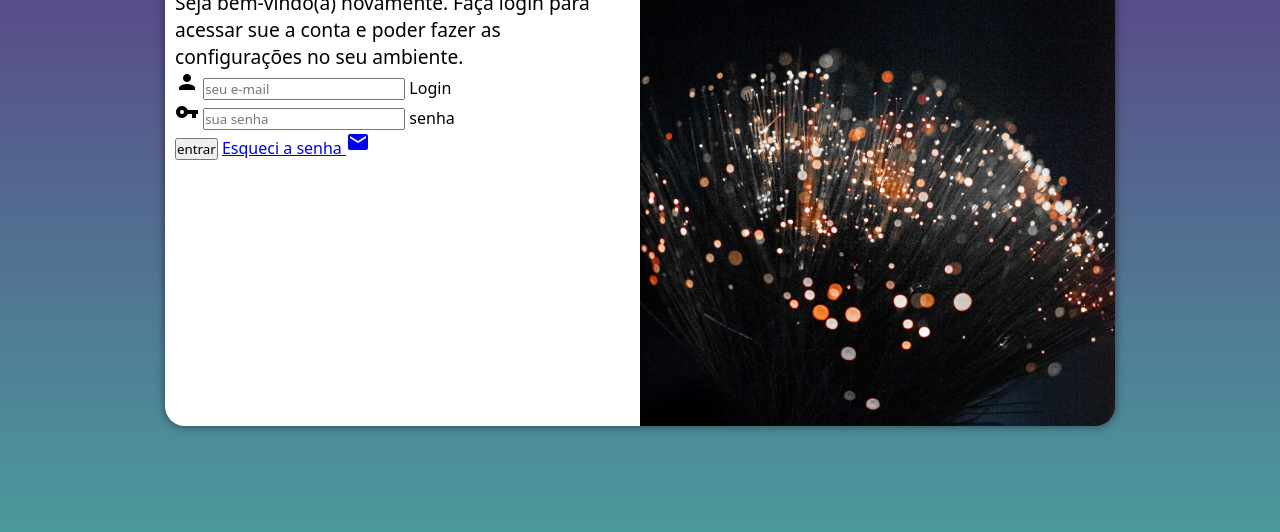
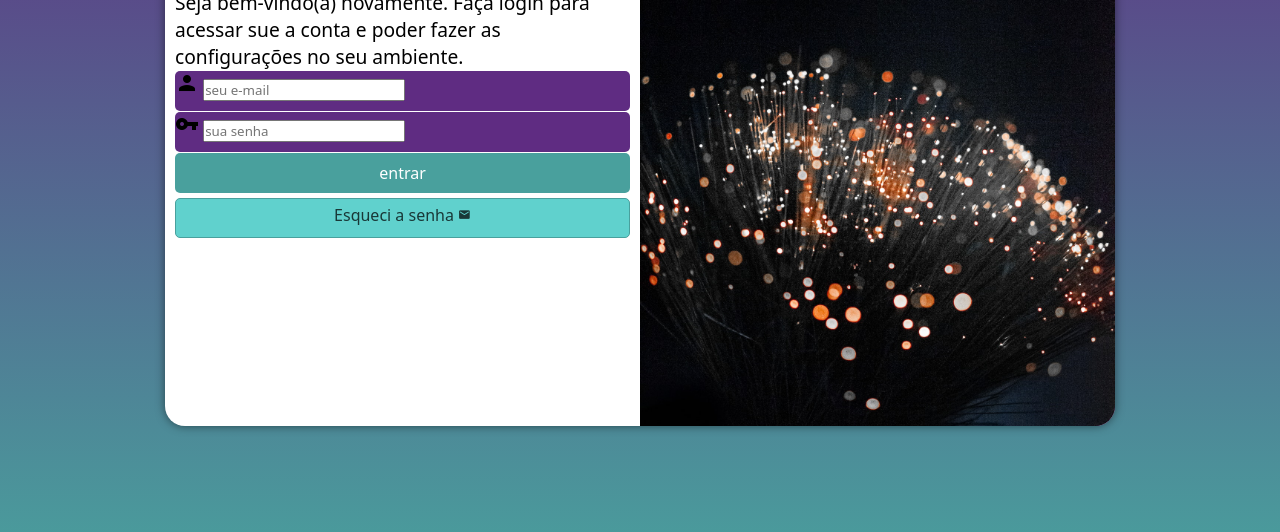
Before and after one commit to ronisantos77/projeto-login, a plain HTML site: page index.html in a window 1280 px wide. Shown: the part 224-756 px from the top of the page. Drawn offline with Linux system fonts and the light colour scheme.

Commit message:
atualização projeto login

```diff
--- a/estilos/style.css
+++ b/estilos/style.css
@@ -63,3 +63,52 @@ div#formulario > h1 {
 div#formulario > p {
     font-size: 0.8em;
 }
+form > div.campo {
+    background-color: #5f2c82;
+    display: block;
+    width: 100%;
+    height: 40px;
+    border-radius: 5px;
+    margin: 1px 0px;
+}
+div.campo > label {
+    display: none;
+
+}
+form > input[type=submit] {
+    display: block;
+    font-size: 1em;
+    width: 100%;
+    height: 40px;
+    background-color:#49a09d;
+    color: white;
+    border: none;
+    cursor: pointer;
+    border-radius: 5px;
+}
+form > input[type=submit]:hover {
+    background-color: #2e6664;
+}
+
+form > a.botao {
+    display: block;
+    text-align: center;
+    font-size: 1em;
+    width: 100%;
+    height: 40px;
+    padding-top: 5px;
+    margin-top: 5px;
+    color: #193837;
+    background-color: #60d1cd;
+    border: 1px solid #49a09d;
+    border-radius: 5px;
+    text-decoration: none;
+
+}
+form > a.botao:hover {
+    background-color: #1a3332;
+    color: white;
+}
+form > a.botao > i {
+    font-size: 0.8em;
+}
--- a/index.html
+++ b/index.html
@@ -32,7 +32,7 @@
                         <label for="isenha">senha</label>
                     </div>
                     <input type="submit" value="entrar">
-                    <a href="esqueci.html">
+                    <a href="esqueci.html" class="botao">
                         Esqueci a senha <i class="material-icons">mail</i>
                     </a>
 
```
